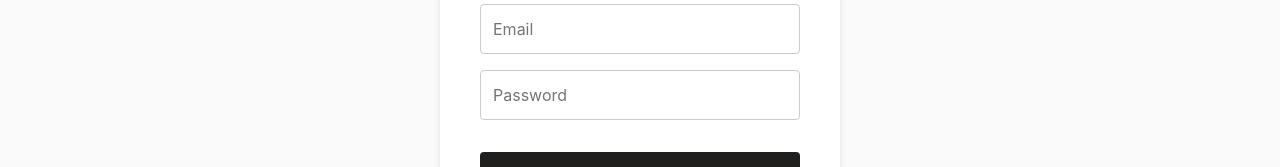
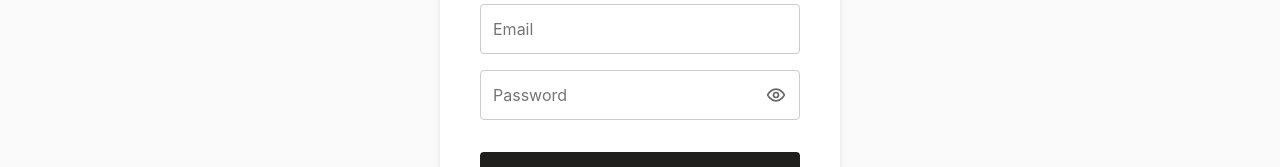
Before and after one commit to HowardHoJiaHao/ft_transcendence, a Next.js app in the folder frontend/: page /login in a window 1280 px wide. Shown: the part 200-367 px from the top of the page. Built offline with nearby package versions, Linux system fonts and the light colour scheme.

Commit message:
fix: make the login reveal icon code reusable

```diff
--- a/frontend/src/app/(user)/login/page.tsx
+++ b/frontend/src/app/(user)/login/page.tsx
@@ -7,8 +7,10 @@ import { useI18n } from '@/context/LanguageContext';
 import { useRouter } from 'next/navigation';
 import { MALAYSIA_STATES, districtsOf } from '@/lib/malaysia';
 import { PROFILE_LIMITS, validatePhone, validatePostcode } from '@/lib/profileValidation';
+import PasswordField from '@/components/PasswordField/PasswordField';
 
 const inputClass = "p-3 border border-[#ccc] rounded text-base";
+const passwordInputClass = "w-full p-3 pr-12 border border-[#ccc] rounded text-base";
 const buttonClass = "p-3 bg-[var(--primary)] text-white border-none rounded text-base font-bold cursor-pointer mt-4 hover:bg-[var(--primary-dark)]";
 
 export default function LoginPage ()
@@ -16,6 +18,7 @@ export default function LoginPage ()
 	const [username, setUsername] = useState('');
 	const [email, setEmail] = useState('');
 	const [password, setPassword] = useState('');
+	const [showPassword, setShowPassword] = useState(false);
 	// An account always carries a phone and address: its listings inherit both.
 	const [phoneNo, setPhoneNo] = useState('');
 	const [address, setAddress] = useState('');
@@ -224,13 +227,16 @@ export default function LoginPage ()
 					className={inputClass}
 				/>
 
-				<input
-				type="password"  //typed chars are masked
-				placeholder="Password"  //only "password" text shown when input empty. so that field is known as place to write password
-				value={password} //what inputted given to react. controlled inout method
-				onChange={(e) => setPassword(e.target.value)} //every time user types save to password state
-				required
-				className={inputClass}
+				<PasswordField
+					placeholder="Password"
+					value={password}
+					onChange={setPassword}
+					show={showPassword}
+					onToggle={() => setShowPassword((open) => !open)}
+					showLabel={t('auth.showPassword')}
+					hideLabel={t('auth.hidePassword')}
+					className={passwordInputClass}
+					autoComplete={isRegister ? 'new-password' : 'current-password'}
 				/>
 
 				{isRegister && (
--- a/frontend/src/app/(user)/profile/change-password/page.tsx
+++ b/frontend/src/app/(user)/profile/change-password/page.tsx
@@ -5,67 +5,11 @@ import { useRouter } from "next/navigation";
 import { useAuth } from "@/context/AuthContext";
 import { useToast } from "@/components/Toast/ToastContext";
 import { useI18n } from "@/context/LanguageContext";
+import PasswordField from "@/components/PasswordField/PasswordField";
 
-const inputClass = "w-full p-3 pr-12 border border-[#ccc] rounded-md text-base";
+const passwordInputClass = "w-full p-3 pr-12 border border-[#ccc] rounded-md text-base";
 const buttonClass =
   "p-3 border-0 rounded-md text-white bg-[#e53935] cursor-pointer font-semibold disabled:opacity-[0.65] disabled:cursor-not-allowed";
-
-function EyeIcon({ open }: { open: boolean }) {
-  return open ? (
-    <svg viewBox="0 0 24 24" width="20" height="20" aria-hidden="true" fill="none" stroke="currentColor" strokeWidth="2">
-      <path d="M3 3l18 18" />
-      <path d="M10.6 10.6a2 2 0 0 0 2.8 2.8" />
-      <path d="M9.9 5.1A10.7 10.7 0 0 1 12 5c7 0 10 7 10 7a18.2 18.2 0 0 1-3.2 4.4" />
-      <path d="M6.1 6.1C3.7 7.8 2 12 2 12s3 7 10 7c1.7 0 3.2-.4 4.5-1" />
-    </svg>
-  ) : (
-    <svg viewBox="0 0 24 24" width="20" height="20" aria-hidden="true" fill="none" stroke="currentColor" strokeWidth="2">
-      <path d="M2 12s3-7 10-7 10 7 10 7-3 7-10 7-10-7-10-7z" />
-      <circle cx="12" cy="12" r="3" />
-    </svg>
-  );
-}
-
-function PasswordField({
-  placeholder,
-  value,
-  onChange,
-  show,
-  onToggle,
-  showLabel,
-  hideLabel,
-}: {
-  placeholder: string;
-  value: string;
-  onChange: (value: string) => void;
-  show: boolean;
-  onToggle: () => void;
-  showLabel: string;
-  hideLabel: string;
-}) {
-  return (
-    <div className="relative">
-      <input
-        type={show ? "text" : "password"}
-        placeholder={placeholder}
-        value={value}
-        onChange={(event) => onChange(event.target.value)}
-        required
-        className={inputClass}
-        autoComplete="off"
-      />
-      <button
-        type="button"
-        className="absolute right-2 top-1/2 -translate-y-1/2 p-1.5 text-[#666] bg-transparent border-0 cursor-pointer rounded-md hover:text-[#111]"
-        onClick={onToggle}
-        aria-label={show ? hideLabel : showLabel}
-        aria-pressed={show}
-      >
-        <EyeIcon open={show} />
-      </button>
-    </div>
-  );
-}
 
 export default function ChangePasswordPage() {
   const router = useRouter();
@@ -158,6 +102,7 @@ export default function ChangePasswordPage() {
               onToggle={() => setShowCurrent((open) => !open)}
               showLabel={t("changePassword.showPassword")}
               hideLabel={t("changePassword.hidePassword")}
+              className={passwordInputClass}
             />
             <PasswordField
               placeholder={t("changePassword.newPassword")}
@@ -167,6 +112,7 @@ export default function ChangePasswordPage() {
               onToggle={() => setShowNew((open) => !open)}
               showLabel={t("changePassword.showPassword")}
               hideLabel={t("changePassword.hidePassword")}
+              className={passwordInputClass}
             />
             <PasswordField
               placeholder={t("changePassword.confirmPassword")}
@@ -176,13 +122,14 @@ export default function ChangePasswordPage() {
               onToggle={() => setShowConfirm((open) => !open)}
               showLabel={t("changePassword.showPassword")}
               hideLabel={t("changePassword.hidePassword")}
+              className={passwordInputClass}
             />
             <button disabled={loading} className={buttonClass}>{loading ? t("changePassword.sending") : t("changePassword.sendOtp")}</button>
           </>
         ) : (
           <>
             <p>{t("changePassword.otpPrompt")}</p>
-            <input inputMode="numeric" placeholder={t("changePassword.otpPlaceholder")} value={otpCode} onChange={(e) => setOtpCode(e.target.value)} required className={inputClass} />
+            <input inputMode="numeric" placeholder={t("changePassword.otpPlaceholder")} value={otpCode} onChange={(e) => setOtpCode(e.target.value)} required className="w-full p-3 border border-[#ccc] rounded-md text-base" />
             <button disabled={loading} className={buttonClass}>{loading ? t("changePassword.changing") : t("changePassword.submit")}</button>
           </>
         )}
--- /dev/null
+++ b/frontend/src/components/PasswordField/PasswordField.tsx
@@ -0,0 +1,64 @@
+"use client";
+
+function EyeIcon({ open }: { open: boolean }) {
+  return open ? (
+    <svg viewBox="0 0 24 24" width="20" height="20" aria-hidden="true" fill="none" stroke="currentColor" strokeWidth="2">
+      <path d="M3 3l18 18" />
+      <path d="M10.6 10.6a2 2 0 0 0 2.8 2.8" />
+      <path d="M9.9 5.1A10.7 10.7 0 0 1 12 5c7 0 10 7 10 7a18.2 18.2 0 0 1-3.2 4.4" />
+      <path d="M6.1 6.1C3.7 7.8 2 12 2 12s3 7 10 7c1.7 0 3.2-.4 4.5-1" />
+    </svg>
+  ) : (
+    <svg viewBox="0 0 24 24" width="20" height="20" aria-hidden="true" fill="none" stroke="currentColor" strokeWidth="2">
+      <path d="M2 12s3-7 10-7 10 7 10 7-3 7-10 7-10-7-10-7z" />
+      <circle cx="12" cy="12" r="3" />
+    </svg>
+  );
+}
+
+export default function PasswordField({
+  placeholder,
+  value,
+  onChange,
+  show,
+  onToggle,
+  showLabel,
+  hideLabel,
+  className = "w-full p-3 pr-12 border border-[#ccc] rounded text-base",
+  autoComplete = "off",
+  required = true,
+}: {
+  placeholder: string;
+  value: string;
+  onChange: (value: string) => void;
+  show: boolean;
+  onToggle: () => void;
+  showLabel: string;
+  hideLabel: string;
+  className?: string;
+  autoComplete?: string;
+  required?: boolean;
+}) {
+  return (
+    <div className="relative">
+      <input
+        type={show ? "text" : "password"}
+        placeholder={placeholder}
+        value={value}
+        onChange={(event) => onChange(event.target.value)}
+        required={required}
+        className={className}
+        autoComplete={autoComplete}
+      />
+      <button
+        type="button"
+        className="absolute right-2 top-1/2 -translate-y-1/2 p-1.5 text-[#666] bg-transparent border-0 cursor-pointer rounded-md hover:text-[#111]"
+        onClick={onToggle}
+        aria-label={show ? hideLabel : showLabel}
+        aria-pressed={show}
+      >
+        <EyeIcon open={show} />
+      </button>
+    </div>
+  );
+}
--- a/frontend/src/i18n/messages/en.json
+++ b/frontend/src/i18n/messages/en.json
@@ -295,7 +295,9 @@
     "revoked": "revoked"
   },
   "auth": {
-    "adminLogin": "Admin login"
+    "adminLogin": "Admin login",
+    "showPassword": "Show password",
+    "hidePassword": "Hide password"
   },
   "admin": {
     "loginRequired": "Administrator or moderator login required",
--- a/frontend/src/i18n/messages/ms.json
+++ b/frontend/src/i18n/messages/ms.json
@@ -295,7 +295,9 @@
     "revoked": "dibatalkan"
   },
   "auth": {
-    "adminLogin": "Log masuk pentadbir"
+    "adminLogin": "Log masuk pentadbir",
+    "showPassword": "Tunjuk kata laluan",
+    "hidePassword": "Sembunyi kata laluan"
   },
   "admin": {
     "loginRequired": "Log masuk pentadbir atau moderator diperlukan",
--- a/frontend/src/i18n/messages/zh.json
+++ b/frontend/src/i18n/messages/zh.json
@@ -295,7 +295,9 @@
     "revoked": "已撤销"
   },
   "auth": {
-    "adminLogin": "管理员登录"
+    "adminLogin": "管理员登录",
+    "showPassword": "显示密码",
+    "hidePassword": "隐藏密码"
   },
   "admin": {
     "loginRequired": "需要管理员或版主登录",
```
